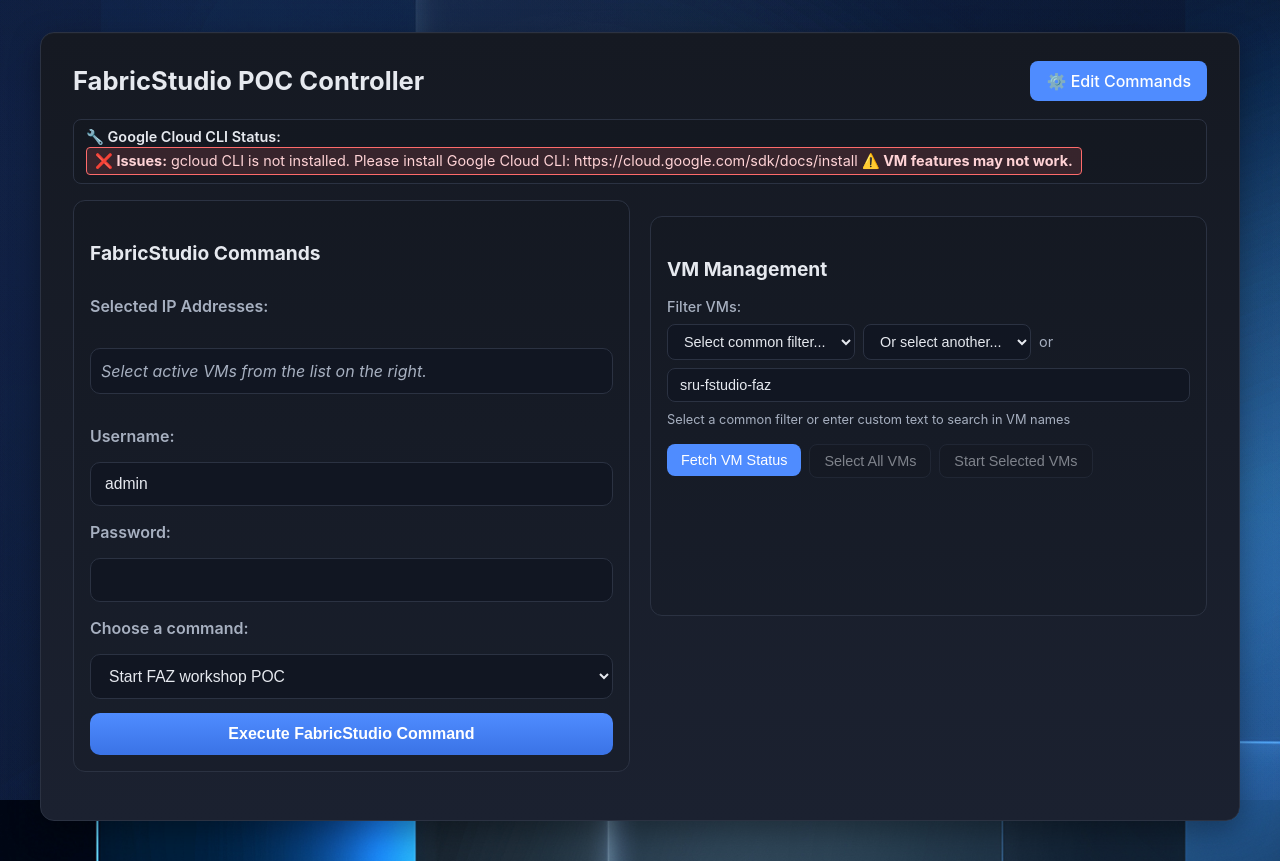
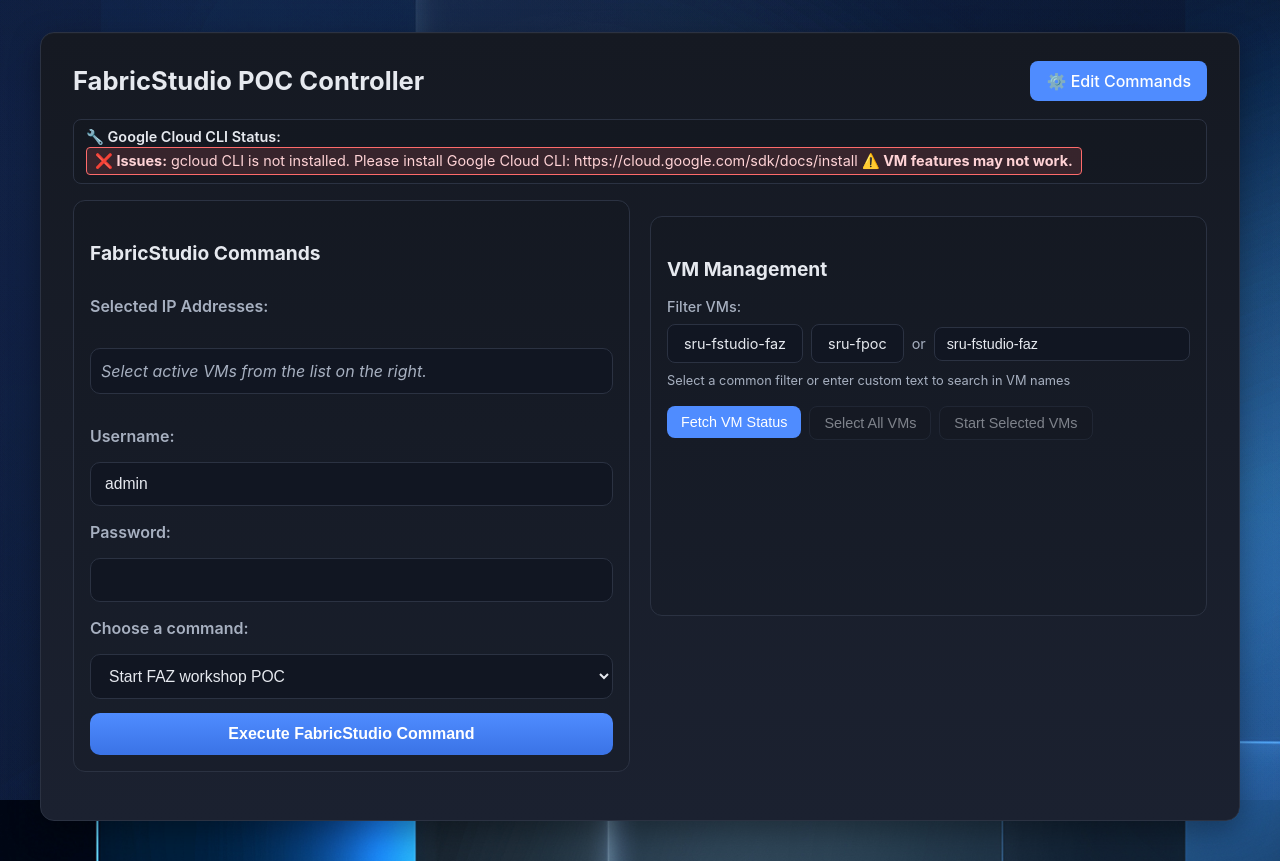
Before and after one commit to s-ruiter/FabricStudioController, a Flask app: page / in a window 1280 px wide. Shown: the top 861 px of the page. Run offline with Flask 3, Linux system fonts and the light colour scheme.

Commit message:
Replace dropdown boxes with clickable filter text fields
UI/UX improvements:
- Replaced confusing dropdown boxes with clickable text fields
- Two clickable filter buttons: 'sru-fstudio-faz' and 'sru-fpoc'
- One-click filter selection - much more user-friendly
- Clean, intuitive interface design

Visual feedback:
- Clicked filter button highlights with accent color
- Hover effects with smooth transitions and subtle lift
- Visual indication of selected filter
- Reset styling when typing custom filter

JavaScript functionality:
- Click handlers populate filter input field
- Visual feedback on selection
- Reset button styles when typing custom filter
- Maintains all existing filter functionality

CSS styling:
- Added .filter-button class with consistent theming
- Hover effects with accent color and shadow
- Smooth transitions for better UX
- Professional appearance matching app theme

This provides a much more intuitive and user-friendly way to select common filters while maintaining the flexibility for custom filters.

```diff
--- a/static/style.css
+++ b/static/style.css
@@ -363,6 +363,27 @@ footer a:hover {
   text-decoration: underline;
 }
 
+/* Filter button styling */
+.filter-button {
+  padding: 8px 16px;
+  border: 1px solid var(--border-color);
+  border-radius: 8px;
+  background: var(--input-bg);
+  color: var(--text-primary);
+  font-size: 0.9rem;
+  cursor: pointer;
+  transition: all 0.2s ease;
+  user-select: none;
+}
+
+.filter-button:hover {
+  background: var(--accent);
+  color: white;
+  border-color: var(--accent);
+  transform: translateY(-1px);
+  box-shadow: 0 2px 8px rgba(79, 140, 255, 0.3);
+}
+
 /* Stack columns on tablets/phones */
 @media (max-width: 900px) {
   .grid-2col { grid-template-columns: 1fr; }
--- a/templates/index.html
+++ b/templates/index.html
@@ -83,16 +83,10 @@
                             <div class="filter-control">
                                 <label for="vm-filter">Filter VMs:</label>
                                 <div style="display: flex; gap: 8px; align-items: center; flex-wrap: wrap;">
-                                    <select id="common-filter-1" style="padding: 8px 12px; border: 1px solid var(--border-color); border-radius: 8px; background: var(--input-bg); color: var(--text-primary); font-size: 0.9rem;">
-                                        <option value="">Select common filter...</option>
-                                        <option value="sru-fstudio-faz">sru-fstudio-faz</option>
-                                        <option value="sru-fpoc">sru-fpoc</option>
-                                    </select>
-                                    <select id="common-filter-2" style="padding: 8px 12px; border: 1px solid var(--border-color); border-radius: 8px; background: var(--input-bg); color: var(--text-primary); font-size: 0.9rem;">
-                                        <option value="">Or select another...</option>
-                                        <option value="sru-fstudio-faz">sru-fstudio-faz</option>
-                                        <option value="sru-fpoc">sru-fpoc</option>
-                                    </select>
+                                    <div style="display: flex; gap: 8px; align-items: center;">
+                                        <div id="common-filter-1" class="filter-button" data-filter="sru-fstudio-faz" style="padding: 8px 16px; border: 1px solid var(--border-color); border-radius: 8px; background: var(--input-bg); color: var(--text-primary); font-size: 0.9rem; cursor: pointer; transition: all 0.2s ease; user-select: none;">sru-fstudio-faz</div>
+                                        <div id="common-filter-2" class="filter-button" data-filter="sru-fpoc" style="padding: 8px 16px; border: 1px solid var(--border-color); border-radius: 8px; background: var(--input-bg); color: var(--text-primary); font-size: 0.9rem; cursor: pointer; transition: all 0.2s ease; user-select: none;">sru-fpoc</div>
+                                    </div>
                                     <span style="color: var(--text-secondary); font-size: 0.9rem;">or</span>
                                     <input type="text" id="vm-filter" name="vm-filter" value="{{ config.default_vm_filter }}" placeholder="e.g., workshop, test, faz" style="flex: 1; min-width: 200px;">
                                 </div>
@@ -328,27 +322,31 @@
             selectAllBtn.addEventListener('click', toggleSelectAll);
             vmList.addEventListener('change', updateUiState);
 
-            // Common filter select box handlers
-            commonFilter1.addEventListener('change', function() {
-                if (this.value) {
-                    vmFilterInput.value = this.value;
-                    commonFilter2.value = ''; // Clear the other select
-                }
+            // Common filter button handlers
+            commonFilter1.addEventListener('click', function() {
+                vmFilterInput.value = this.getAttribute('data-filter');
+                // Add visual feedback
+                this.style.background = 'var(--accent)';
+                this.style.color = 'white';
+                commonFilter2.style.background = 'var(--input-bg)';
+                commonFilter2.style.color = 'var(--text-primary)';
             });
 
-            commonFilter2.addEventListener('change', function() {
-                if (this.value) {
-                    vmFilterInput.value = this.value;
-                    commonFilter1.value = ''; // Clear the other select
-                }
+            commonFilter2.addEventListener('click', function() {
+                vmFilterInput.value = this.getAttribute('data-filter');
+                // Add visual feedback
+                this.style.background = 'var(--accent)';
+                this.style.color = 'white';
+                commonFilter1.style.background = 'var(--input-bg)';
+                commonFilter1.style.color = 'var(--text-primary)';
             });
 
-            // Clear select boxes when typing in text input
+            // Reset button styles when typing in text input
             vmFilterInput.addEventListener('input', function() {
-                if (this.value) {
-                    commonFilter1.value = '';
-                    commonFilter2.value = '';
-                }
+                commonFilter1.style.background = 'var(--input-bg)';
+                commonFilter1.style.color = 'var(--text-primary)';
+                commonFilter2.style.background = 'var(--input-bg)';
+                commonFilter2.style.color = 'var(--text-primary)';
             });
 
             function toggleExtraInput() {
```
